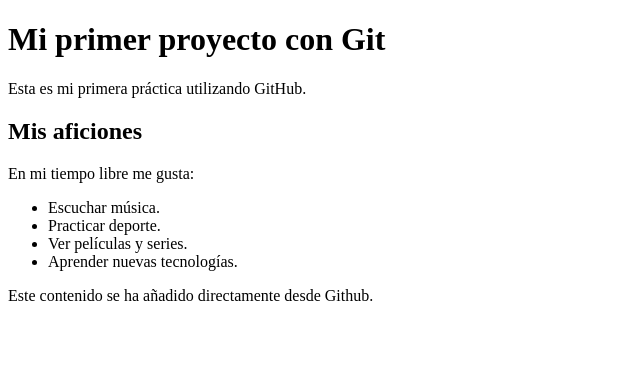
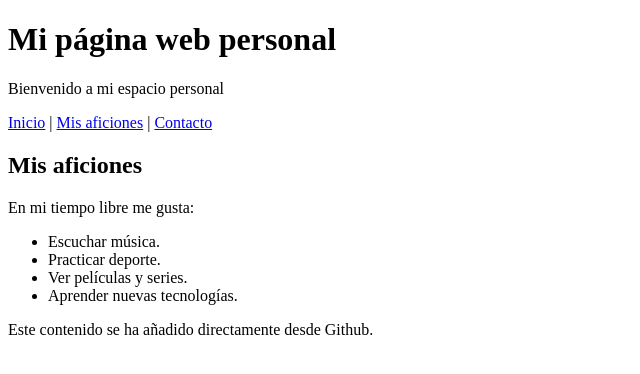
Before and after one commit to Sunshide12/Practica1_Github, a plain HTML site: page index.html in a window 1280 px wide. Shown: the whole page, without its empty margins (0-640 px from the left). Drawn offline with Linux system fonts and the light colour scheme.

Commit message:
Mejora de la cabecera de la página web

```diff
--- a/index.html
+++ b/index.html
@@ -5,8 +5,15 @@
     <title>Mi primer proyecto</title>
 </head>
 <body>
-    <h1>Mi primer proyecto con Git</h1>
-    <p>Esta es mi primera práctica utilizando GitHub.</p>
+    <header>
+    <h1>Mi página web personal</h1>
+    <p>Bienvenido a mi espacio personal</p>
+    <nav>
+        <a href="#inicio">Inicio</a> |
+        <a href="#aficiones">Mis aficiones</a> |
+        <a href="#contacto">Contacto</a>
+    </nav>
+    </header>
 
     <h2>Mis aficiones</h2>
     <p>En mi tiempo libre me gusta:</p>
```
